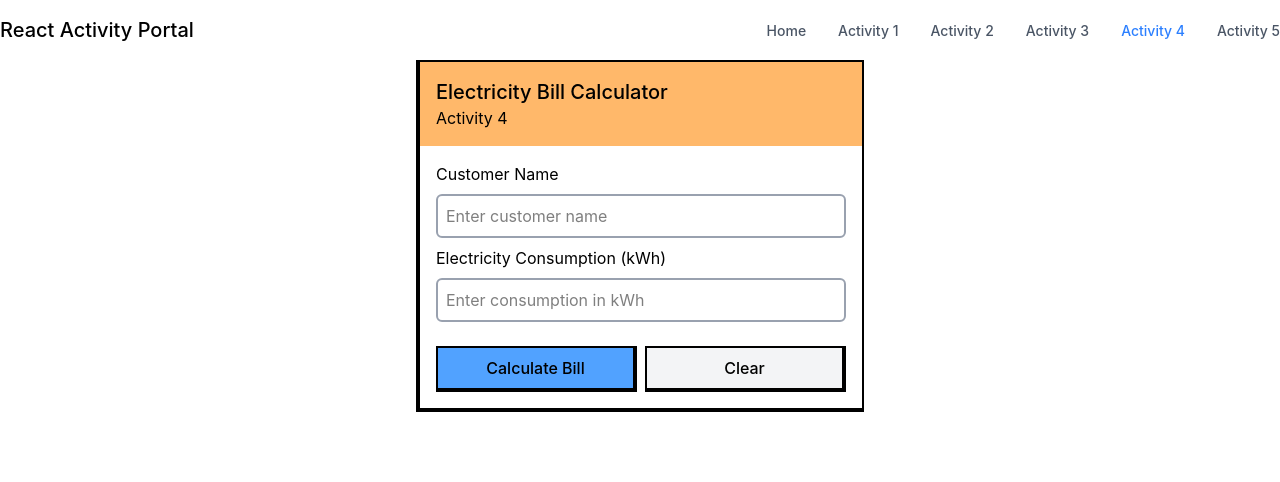
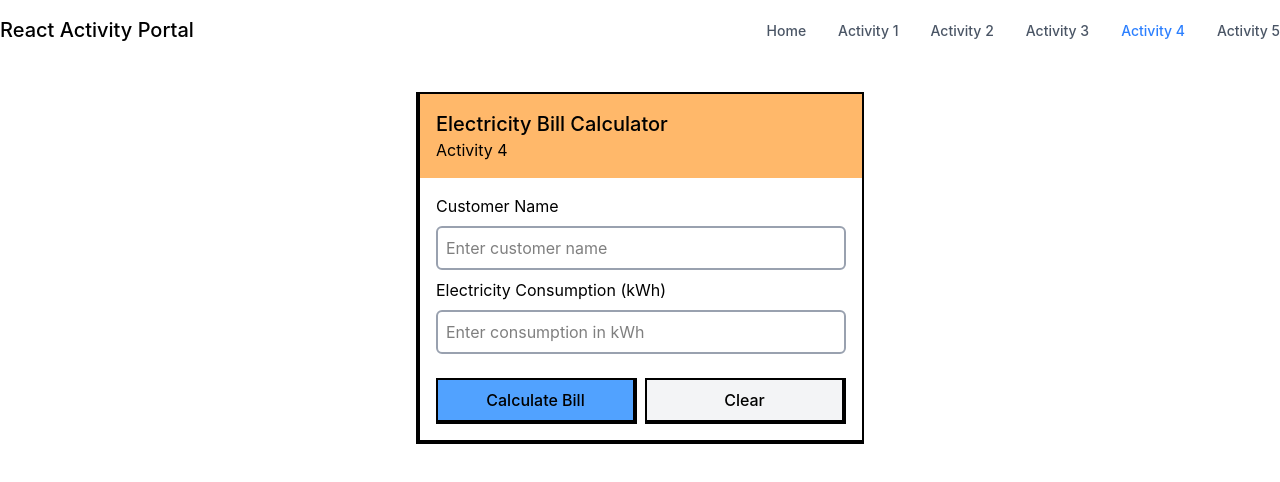
Before and after one commit to leirdDev/react-activity, a React (Vite) app: page /electricity-bill in a window 1280 px wide. Shown: the top 482 px of the page. Built offline with nearby package versions, Linux system fonts and the light colour scheme.

Commit message:
style: add top margin to ActivityCard

```diff
--- a/src/components/ActivityCard.jsx
+++ b/src/components/ActivityCard.jsx
@@ -1,6 +1,6 @@
 export default function ActivityCard({ title, subtitle, color, children }) {
   return (
-    <div className="border-2 border-l-4 border-b-4 max-w-md mx-auto">
+    <div className="mt-8 border-2 border-l-4 border-b-4 max-w-md mx-auto">
       <div className={`${color} p-4`}>
         <h1 className="font-medium text-xl">{title}</h1>
         <h2>{subtitle}</h2>
```
